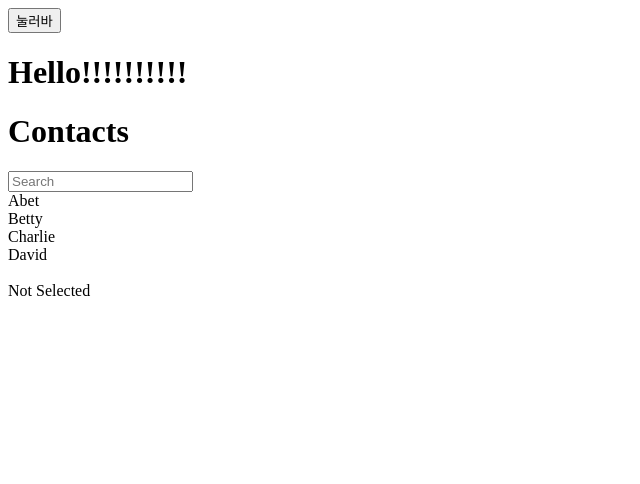
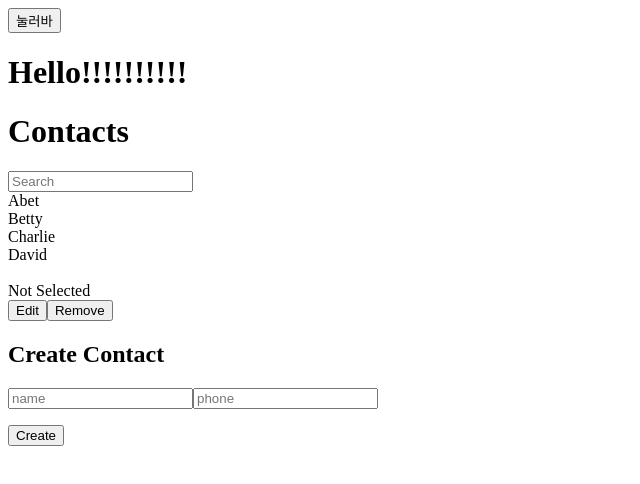
Before and after one commit to jmyoon8/reactStart, a React app: page / in a window 1280 px wide. Shown: the top 484 px of the page, without its empty margins (0-640 px from the left). Built offline with nearby package versions, Linux system fonts and the light colour scheme.

Commit message:
밸로퍼트 마무리

```diff
--- a/package.json
+++ b/package.json
@@ -17,6 +17,7 @@
     "babel-loader": "^8.1.0",
     "express": "^4.17.1",
     "mongoose": "^5.10.13",
+    "prop-types": "^15.7.2",
     "react": "^17.0.1",
     "react-addons-update": "^15.6.2",
     "react-dom": "^17.0.1",
--- a/src/components/Contact.js
+++ b/src/components/Contact.js
@@ -1,6 +1,7 @@
 import React from 'react'
 import ContactInfo from'./ContactInfo';
 import ContactDetails from'./ContactDetails';
+import ContactCreate from'./ContactCreate';
 import update from'react-addons-update';
 
 export default class Contact extends React.Component{
@@ -26,6 +27,9 @@ export default class Contact extends React.Component{
         };
         this.handleChange=this.handleChange.bind(this);
         this.handleClick=this.handleClick.bind(this)
+        this.handleCreate=this.handleCreate.bind(this)
+        this.handleRemove=this.handleRemove.bind(this)
+        this.handleEdit=this.handleEdit.bind(this)
     }
 
     handleChange(e){
@@ -39,6 +43,31 @@ export default class Contact extends React.Component{
             selectedKey : key
         });
         console.log(key)
+    }
+    //업데이트는 수정된 배열을 반환한다.
+    handleCreate(contact){
+        this.setState({
+            contactData : update(this.state.contactData,{$push:[contact]})
+        })
+    }
+    handleRemove(){
+        if(this.state.selectedKey<0){
+            return;
+        }
+        this.setState({
+            contactData: update(this.state.contactData,{$splice:[[this.state.selectedKey,1]]}),
+            selectedKey : -1
+        });
+    }
+    handleEdit(name,phone){
+        this.setState({
+            contactData:update(this.state.contactData,{
+                [this.state.selectedKey]:{
+                    name:{$set:name},
+                    phone:{$set:phone}
+                }
+            })
+        })
     }
     render() {
         const mapToComponents = (data) => {
@@ -69,7 +98,15 @@ export default class Contact extends React.Component{
 
                 <div>{mapToComponents(this.state.contactData)}</div>
                 <br/>
-                <ContactDetails contact={this.state.contactData[this.state.selectedKey]}  isSelected={this.state.selectedKey}/>
+                <ContactDetails
+                contact={this.state.contactData[this.state.selectedKey]}
+                isSelected={this.state.selectedKey}
+                onRemove={this.handleRemove}
+                onEdit={this.handleEdit}
+                />
+                <ContactCreate
+                    onCreate={this.handleCreate}
+                />
             </div>
         );
     }
--- /dev/null
+++ b/src/components/ContactCreate.js
@@ -0,0 +1,50 @@
+import React from 'react';
+
+export default class ContactCreate extends React.Component{
+    constructor(props){
+        super(props);
+        this.state={
+            name:"",
+            phone:""
+        }
+        this.handleChange=this.handleChange.bind(this);
+        this.handleClick=this.handleClick.bind(this)
+        this.handleKeyPress=this.handleKeyPress.bind(this)
+    }
+
+    handleChange(e){
+        let nextState={};
+        nextState[e.target.name]=e.target.value;
+        this.setState(nextState)
+    }
+    handleClick(){
+        const contact={
+            name : this.state.name,
+            phone : this.state.phone
+        }
+        //이후에 이 콤포넌트를 render한 콤포넌트에서 props를 정해준다(매소드형식으로)또한 파라미터도 자동으로 전달한다
+        this.props.onCreate(contact)
+        this.setState({
+            name:"",
+            phone :""
+        })
+    }
+    handleKeyPress(e){
+        if(e.charCode===13){
+            this.handleClick();
+        }
+    }
+    render(){
+        return(
+        <div>
+            <h2>Create Contact</h2>
+            <p>
+                <input type="text" name="name" placeholder="name" value={this.state.name} onChange={this.handleChange}/>
+                <input type="text" name="phone" placeholder="phone" value={this.state.phone} onChange={this.handleChange} onKeyPress={this.handleKeyPress}/>
+            </p>
+            <button onClick={this.handleClick}>Create</button>
+        </div>
+        )
+    }
+
+}
--- a/src/components/ContactDetails.js
+++ b/src/components/ContactDetails.js
@@ -1,8 +1,50 @@
 import React from 'react';
 
 export default class ContactDetails extends React.Component{
+   constructor(props){
+        super(props)
+        this.state={
+            isEdit : false,
+            name:"",
+            phone:""
+        }
+        this.handleTogge=this.handleTogge.bind(this)
+        this.handleOnchange=this.handleOnchange.bind(this)
+        this.handleEdit=this.handleEdit.bind(this)
+        this.handleKeyPress=this.handleKeyPress.bind(this)
+   }
+    handleTogge(){
+        if(!this.state.isEdit){
+            this.setState({
+                name:this.props.contact.name,
+                phone:this.props.contact.phone
+            })
+            console.log(this.state.isEdit)
+        }else{
+            this.handleEdit();
 
+            console.log(this.state.isEdit)
+        }
+       this.setState({
+           isEdit:!this.state.isEdit
+       })
+   }
+   handleOnchange(e){
+        let change={}
+        change[e.target.name]=e.target.value
+        this.setState(change);
+   }
+
+   handleEdit(){
+       this.props.onEdit(this.state.name,this.state.phone);
+   }
+   handleKeyPress(e){
+        if(e.charCode===13){
+            this.handleTogge()
+        }
+   }
     render(){
+
         const details =(
 
             <div>
@@ -13,18 +55,30 @@ export default class ContactDetails extends React.Component{
 
         );
 
+        const edit = (<div>
+                        <input type="text" name="name" placeholder="name" value={this.state.name} onChange={this.handleOnchange}/>
+                        <br/>
+                        <input type="text" name="phone" placeholder="phone" value={this.state.phone} onChange={this.handleOnchange} onKeyPress={this.handleKeyPress}/>
+                    </div>
+                    );
+        const view = this.state.isEdit ? edit: details
         const blank = (<div>Not Selected</div>);
         return(
             <div>
-                {this.props.isSelected != -1 ? details : blank}
+                {this.props.isSelected != -1 ? view : blank}
+                <button onClick={this.handleTogge}>{this.state.isEdit? 'OK':'Edit'}</button>
+                <button onClick={this.props.onRemove}>Remove</button>
             </div>
         )
     }
 
 }
+
 ContactDetails.defaultProps={
     contact : {
         name : "",
         phone : ""
-    }
+    },
+    onRemove : ()=>{console.log("onRemove is not defined")},
+    onEdit : ()=>{console.log("onEdit is not defined")}
 };
--- a/webpack.config.js
+++ b/webpack.config.js
@@ -29,8 +29,7 @@ module.exports={
                 query:{
                     cacheDirectory:true,
                     //리엑트 문법을 자바스크립트 문법으로 변환해준다(웹브라우저가 읽을수있도록?)
-                    presets:['@babel/preset-env', '@babel/preset-react'],
-                    plugins: ["react-hot-loader/babel"]
+                    presets:['@babel/preset-env', '@babel/preset-react']
                 }
             }
         ]
```
